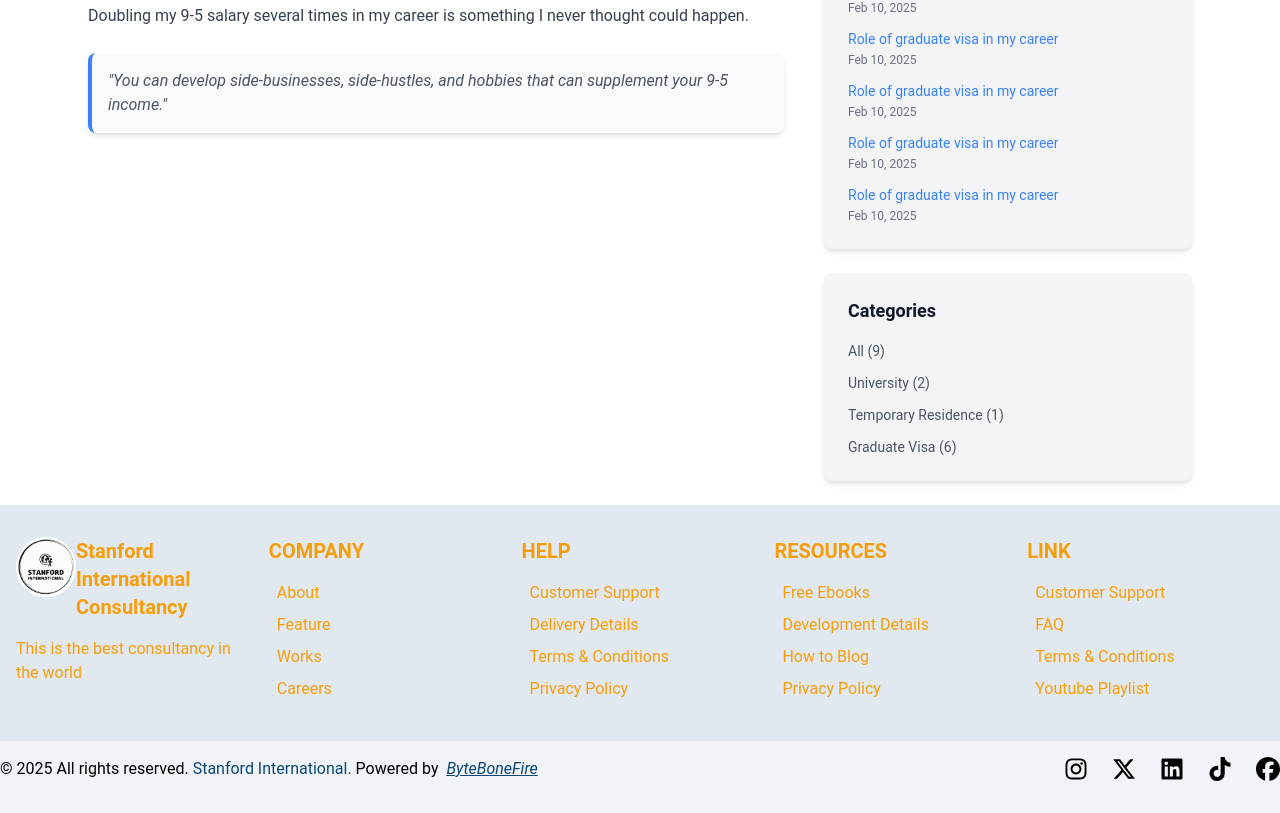
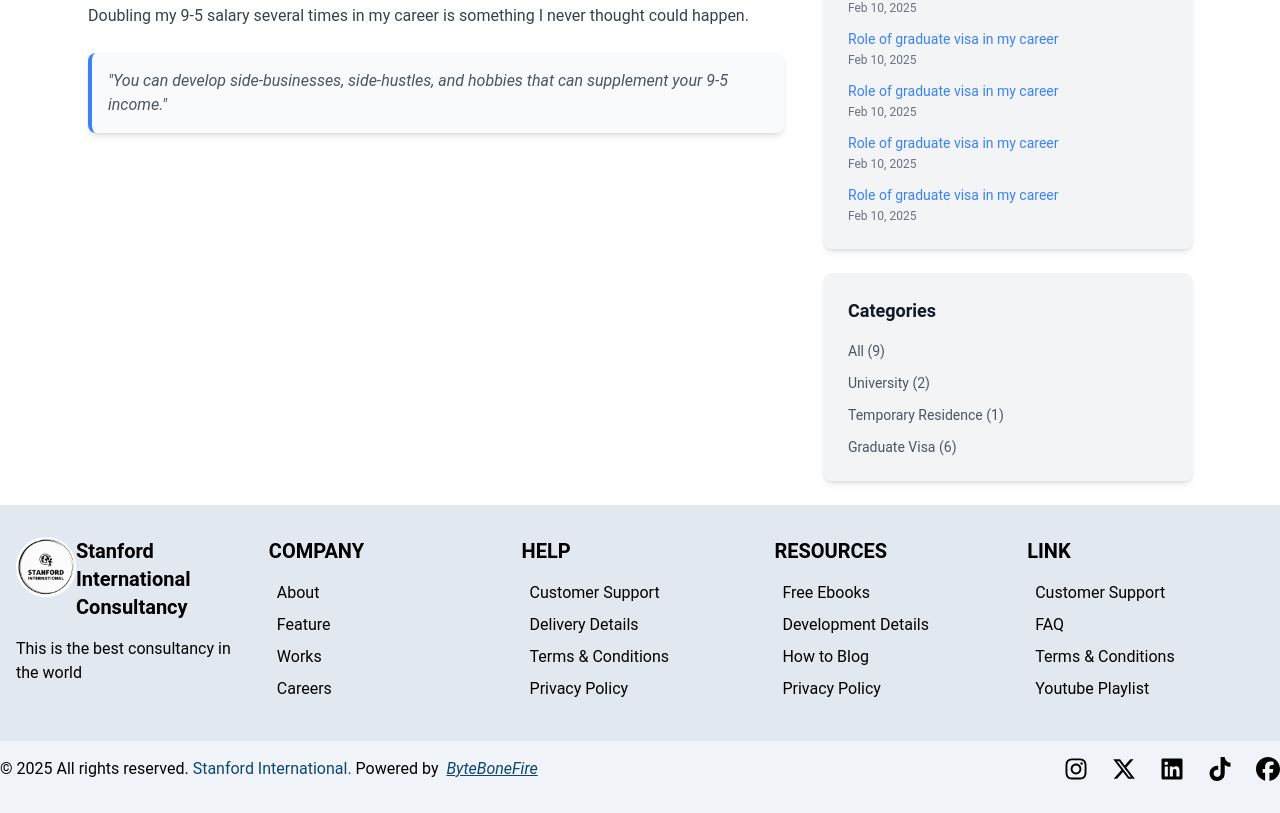
Before and after one commit to ByteBoneFire/standford-international, a React (Vite) app: page /blog/1 in a window 1280 px wide. Shown: the part 605-1418 px from the top of the page. Built offline with nearby package versions, Linux system fonts and the light colour scheme.

Commit message:
make footer section dynamic

```diff
--- a/src/components/FooterSection.jsx
+++ b/src/components/FooterSection.jsx
@@ -1,81 +1,160 @@
 import React from 'react';
 import logo from '/assets/logo.png';
 
+const footerData = [
+  {
+    title: "COMPANY",
+    links: [
+      { name: "About", url: "/about" },
+      { name: "Feature", url: "/services" },
+      { name: "Works", url: "/contact" },
+      { name: "Careers", url: "/contact" }
+    ]
+  },
+  {
+    title: "HELP",
+    links: [
+      { name: "Customer Support", url: "#" },
+      { name: "Delivery Details", url: "#" },
+      { name: "Terms & Conditions", url: "#" },
+      { name: "Privacy Policy", url: "#" }
+    ]
+  },
+  {
+    title: "RESOURCES",
+    links: [
+      { name: "Free Ebooks", url: "/blogs" },
+      { name: "Development Details", url: "#" },
+      { name: "How to Blog", url: "#" },
+      { name: "Privacy Policy", url: "#" }
+    ]
+  },
+  {
+    title: "LINK",
+    links: [
+      { name: "Customer Support", url: "/blogs" },
+      { name: "FAQ", url: "#" },
+      { name: "Terms & Conditions", url: "#" },
+      { name: "Youtube Playlist", url: "#" }
+    ]
+  }
+];
 
-const page = () => {
-    return (
-      <section className="footer-section py-8 bg-bgSecondary">
-        <div className="container mx-auto px-4 text-secondary">
-          <div data-aos="fade-up" className="grid grid-cols-2 md:grid-cols-6 lg:grid-cols-5 gap-4">
+const Footer = () => {
+  return (
+    <section className="footer-section py-8 bg-bgSecondary">
+      <div className="container mx-auto px-4 text-black">
+        <div data-aos="fade-up" className="grid grid-cols-2 md:grid-cols-6 lg:grid-cols-5 gap-4">
           <div className='max-md:col-span-2'>
-          <div className='flex items-start mb-4'>
-              <img className='object-contain' src={logo} width={60} height={60}/>
+            <div className='flex items-start mb-4'>
+              <img className='object-contain' src={logo} width={60} height={60} alt="Logo" />
               <h3 className="text-xl font-semibold">Stanford International Consultancy</h3>
             </div>
-              <p className="mt-2">This is the best consultancy in the world</p>
+            <p className="mt-2">This is the best consultancy in the world</p>
+          </div>
+          {footerData.map((section, index) => (
+            <div key={index}>
+              <h3 className="text-xl font-semibold mb-4">{section.title}</h3>
+              <ul className='m-2 space-y-2'>
+                {section.links.map((link, idx) => (
+                  <li key={idx}>
+                    <a href={link.url} className="hover:text-secondary transition-colors hover:underline">{link.name}</a>
+                  </li>
+                ))}
+              </ul>
             </div>
-            <div>
-              <h3 className="text-xl font-semibold mb-4">COMPANY</h3>
-              <ul className='m-2 space-y-2'>
-                <li><a href="/about" className="hover:text-blue-500 transition-colors hover:underline">About</a></li>
-                <li><a href="/services" className="hover:text-blue-500 transition-colors hover:underline">Feature</a></li>
-                <li><a href="/contact" className="hover:text-blue-500 transition-colors hover:underline">Works</a></li>
-                <li><a href="/contact" className="hover:text-blue-500 transition-colors hover:underline">Careers</a></li>
+          ))}
+        </div>
+      </div>
+    </section>
+  );
+};
+
+export default Footer;
 
 
-              </ul>
-            </div>
 
 
-            <div>
-              <h3 className="text-xl font-semibold mb-4">HELP</h3>
-              <ul className='m-2 space-y-2'>
-                <li><a href="#" className="hover:text-blue-500 transition-colors hover:underline">Customer Support</a></li>
-                <li><a href="#" className="hover:text-blue-500 transition-colors hover:underline">Delivery Details</a></li>
-                <li><a href="#" className="hover:text-blue-500 transition-colors hover:underline">Terms & Conditions</a></li>
-                <li><a href="#" className="hover:text-blue-500 transition-colors hover:underline">Privacy Policy</a></li>
 
 
-              </ul>
-            </div>
+// import React from 'react';
+// import logo from '/assets/logo.png';
 
 
-            <div>
-              <h3 className="text-xl font-semibold mb-4">RESOURCES</h3>
-              <ul className='m-2 space-y-2'>
-                <li><a href="/blogs" className="hover:text-blue-500 transition-colors hover:underline">Free Ebooks</a></li>
-                <li><a href="#" className="hover:text-blue-500 transition-colors hover:underline">Development Details</a></li>
-                <li><a href="#" className="hover:text-blue-500 transition-colors hover:underline">How to Blog</a></li>
-                <li><a href="#" className="hover:text-blue-500 transition-colors hover:underline">Privacy Policy</a></li>
+// const page = () => {
+//     return (
+//       <section className="footer-section py-8 bg-bgSecondary">
+//         <div className="container mx-auto px-4 text-secondary">
+//           <div data-aos="fade-up" className="grid grid-cols-2 md:grid-cols-6 lg:grid-cols-5 gap-4">
+//           <div className='max-md:col-span-2'>
+//           <div className='flex items-start mb-4'>
+//               <img className='object-contain' src={logo} width={60} height={60}/>
+//               <h3 className="text-xl font-semibold">Stanford International Consultancy</h3>
+//             </div>
+//               <p className="mt-2">This is the best consultancy in the world</p>
+//             </div>
+//             <div>
+//               <h3 className="text-xl font-semibold mb-4">COMPANY</h3>
+//               <ul className='m-2 space-y-2'>
+//                 <li><a href="/about" className="hover:text-blue-500 transition-colors hover:underline">About</a></li>
+//                 <li><a href="/services" className="hover:text-blue-500 transition-colors hover:underline">Feature</a></li>
+//                 <li><a href="/contact" className="hover:text-blue-500 transition-colors hover:underline">Works</a></li>
+//                 <li><a href="/contact" className="hover:text-blue-500 transition-colors hover:underline">Careers</a></li>
 
 
-              </ul>
-            </div>
+//               </ul>
+//             </div>
 
 
-            <div>
-              <h3 className="text-xl font-semibold mb-4">LINK</h3>
-              <ul className='m-2 space-y-2'>
-                <li><a href="/blogs" className="hover:text-blue-500 transition-colors hover:underline">Customer Support</a></li>
-                <li><a href="#" className="hover:text-blue-500 transition-colors hover:underline">FAQ</a></li>
-                <li><a href="#" className="hover:text-blue-500 transition-colors hover:underline">Terms & Conditions</a></li>
-                <li><a href="#" className="hover:text-blue-500 transition-colors hover:underline">Youtube Playlist</a></li>
-              </ul>
-            </div>
+//             <div>
+//               <h3 className="text-xl font-semibold mb-4">HELP</h3>
+//               <ul className='m-2 space-y-2'>
+//                 <li><a href="#" className="hover:text-blue-500 transition-colors hover:underline">Customer Support</a></li>
+//                 <li><a href="#" className="hover:text-blue-500 transition-colors hover:underline">Delivery Details</a></li>
+//                 <li><a href="#" className="hover:text-blue-500 transition-colors hover:underline">Terms & Conditions</a></li>
+//                 <li><a href="#" className="hover:text-blue-500 transition-colors hover:underline">Privacy Policy</a></li>
 
 
-            {/* <div>
-              <h3 className="text-xl font-semibold mb-4">Contact</h3>
-              <p className="">123 Main Street</p>
-              <p className="">City, State 12345</p>
-              <p className="">Email: info@example.com</p>
-            </div> */}
-          </div>
-        </div>
-      </section>
-
- )
-}
+//               </ul>
+//             </div>
 
 
-export default page
+//             <div>
+//               <h3 className="text-xl font-semibold mb-4">RESOURCES</h3>
+//               <ul className='m-2 space-y-2'>
+//                 <li><a href="/blogs" className="hover:text-blue-500 transition-colors hover:underline">Free Ebooks</a></li>
+//                 <li><a href="#" className="hover:text-blue-500 transition-colors hover:underline">Development Details</a></li>
+//                 <li><a href="#" className="hover:text-blue-500 transition-colors hover:underline">How to Blog</a></li>
+//                 <li><a href="#" className="hover:text-blue-500 transition-colors hover:underline">Privacy Policy</a></li>
+
+
+//               </ul>
+//             </div>
+
+
+//             <div>
+//               <h3 className="text-xl font-semibold mb-4">LINK</h3>
+//               <ul className='m-2 space-y-2'>
+//                 <li><a href="/blogs" className="hover:text-blue-500 transition-colors hover:underline">Customer Support</a></li>
+//                 <li><a href="#" className="hover:text-blue-500 transition-colors hover:underline">FAQ</a></li>
+//                 <li><a href="#" className="hover:text-blue-500 transition-colors hover:underline">Terms & Conditions</a></li>
+//                 <li><a href="#" className="hover:text-blue-500 transition-colors hover:underline">Youtube Playlist</a></li>
+//               </ul>
+//             </div>
+
+
+//             {/* <div>
+//               <h3 className="text-xl font-semibold mb-4">Contact</h3>
+//               <p className="">123 Main Street</p>
+//               <p className="">City, State 12345</p>
+//               <p className="">Email: info@example.com</p>
+//             </div> */}
+//           </div>
+//         </div>
+//       </section>
+
+//  )
+// }
+
+
+// export default page
```
